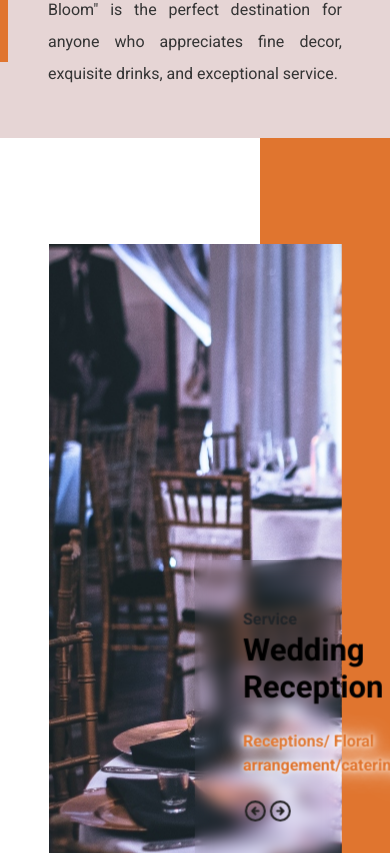
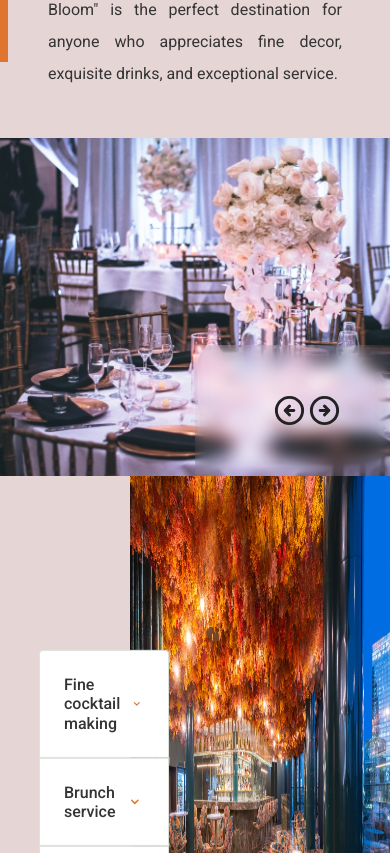
Before and after one commit to Brisasoledad2022/pin-frontend, a React (Create React App) app: page / in a window 390 px wide. Shown: the part 891-1744 px from the top of the page. Built offline with nearby package versions, Linux system fonts and the light colour scheme.

Commit message:
products responsive layout mobile

```diff
--- a/src/index.scss
+++ b/src/index.scss
@@ -178,6 +178,7 @@ $utilities: map-merge(
         60: 60vh,
         75: 75vh,
         100: 100vh,
+        40: 40vh,
       ),
     ),
   )
--- a/src/main.css
+++ b/src/main.css
@@ -745,6 +745,10 @@
   height: 100vh !important;
 }
 
+.vh-40 {
+  height: 40vh !important;
+}
+
 .min-vh-100 {
   min-height: 100vh !important;
 }
--- a/src/sections/Products/Products.jsx
+++ b/src/sections/Products/Products.jsx
@@ -1,34 +1,33 @@
-
-
+import useWindowInfo from "../../hooks/useWindowInfo";
 import React, { useState } from "react";
 import image1 from "../../assets/wedding1.jpg";
 import image2 from "../../assets/traguitopinkrm2.jpg";
 import image3 from "../../assets/breakfast8RM.jpg";
 import {
-
   UilArrowCircleLeft,
   UilArrowCircleRight,
-  } from '@iconscout/react-unicons';
+} from "@iconscout/react-unicons";
 
 export default function Products() {
+  const { mobileDesign } = useWindowInfo();
   const data = [
     {
       image: image1,
-        title: 'Wedding Reception',
-        subTitle: 'Service',
-        content: 'Receptions/ Floral arrangement/catering.',
+      title: "Wedding Reception",
+      subTitle: "Service",
+      content: "Receptions/ Floral arrangement/catering.",
     },
     {
       image: image2,
-        title: 'Fine Cocktails',
-        subTitle: 'Products',
-        content: 'Cocktail display & Tasting.',
+      title: "Fine Cocktails",
+      subTitle: "Products",
+      content: "Cocktail display & Tasting.",
     },
     {
       image: image3,
-        title: 'Bruch & Breakfast',
-        subTitle: 'Service/Products',
-        content: 'Bruch and breakfast display & catering.',
+      title: "Bruch & Breakfast",
+      subTitle: "Service/Products",
+      content: "Bruch and breakfast display & catering.",
     },
   ];
 
@@ -51,19 +50,43 @@ import {
   };
 
   return (
-      <div className="d-flex w-100 vh-100 position-relative" id="Products">
+    <div
+      id="Products"
+      className={`d-flex w-100 ${
+        mobileDesign ? "vh-40" : "vh-100"
+      } position-relative`}
+    >
+      {!mobileDesign && (
+        <>
           <div className="col-8 bg-white h-100"></div>
           <div className="col-4 bg-orange h-100"></div>
+        </>
+      )}
       <div
-          className="position-absolute top-50 start-50 translate-middle vw-75 vh-75"
+        className={`${
+          mobileDesign
+            ? "w-100 h-100 position-relative"
+            : "vw-75 vh-75 position-absolute top-50 start-50 translate-middle"
+        }`}
         style={{
-            background: `transparent url(${data[step].image}) 0% 0% no-repeat padding-box`,
+          backgroundImage: `url(${data[step].image})`,
+          backgroundRepeat: "no-repeat",
+          backgroundSize: "cover",
         }}
       >
-          <div style={{backdropFilter: 'blur(8px)'}} className="d-flex flex-column justify-content-center align-items-start p-5 position-absolute bottom-0 end-0 w-50">
+        <div
+          style={{ backdropFilter: "blur(8px)" }}
+          className="d-flex flex-column justify-content-center align-items-start p-5 position-absolute bottom-0 end-0 w-50"
+        >
+          {!mobileDesign && (
+            <>
               <p className="m-0 fw-bold">{data[step].subTitle}</p>
-            <h1 className="mb-4 text-black fw-bold fs-1">{data[step].title}</h1>
+              <h1 className="mb-4 text-black fw-bold fs-1">
+                {data[step].title}
+              </h1>
               <p className="text-orange neon fw-bold">{data[step].content}</p>
+            </>
+          )}
 
           <div className="d-flex justify-content-end align-items-center w-100">
             <UilArrowCircleLeft
```
Also changed, not shown: 1 other file (tests, documents, lock files or other folders). Lines whose indentation alone changed are shown as unchanged.
